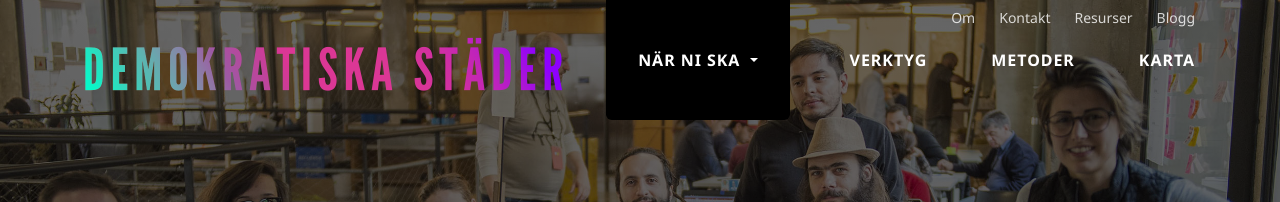
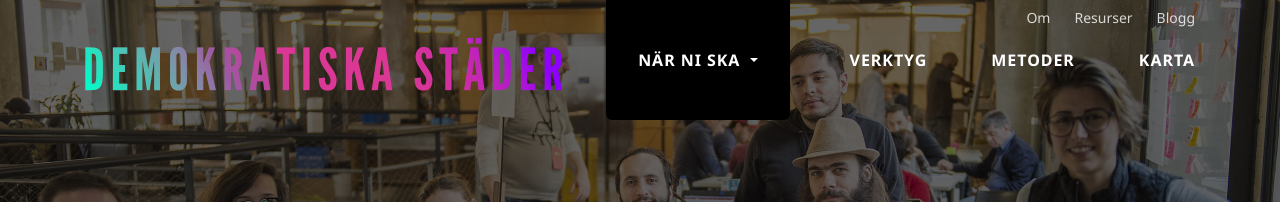
Before and after one commit to digidemlab/demokratiskastader, a Jekyll site: the page built from om.md, in a window 1280 px wide and 900 px high. Shown: the top 202 px of the window. Built offline with Jekyll 4.4.1, drawn with Linux system fonts in a browser that asks for light colours.

Commit message:
Flytta kontaktsida

```diff
--- a/_data/menu.yml
+++ b/_data/menu.yml
@@ -8,8 +8,6 @@
 secondary:
   - title: Om
     url: /om
-  - title: Kontakt
-    url: /kontakt
   - title: Resurser
     url: /resurser
   - title: Blogg
--- a/om.md
+++ b/om.md
@@ -16,4 +16,4 @@
 
 **Digidem Lab** är ett oberoende och icke vinstdrivande labb för deltagande demokrati. Vi erbjuder nya verktyg och metoder för medborgardeltagande och samarbetar med Madrid stad för att utveckla världens största medborgarplattform Consul.
 
-Vill ni veta mer om metoder och verktyg för framtidens demokratiska städer? [Kontakta oss så berättar vi mer!](/kontakt)
+Vill ni veta mer om metoder och verktyg för framtidens demokratiska städer? [Kontakta oss så berättar vi mer!](https://digidemlab.org/contact)
```
